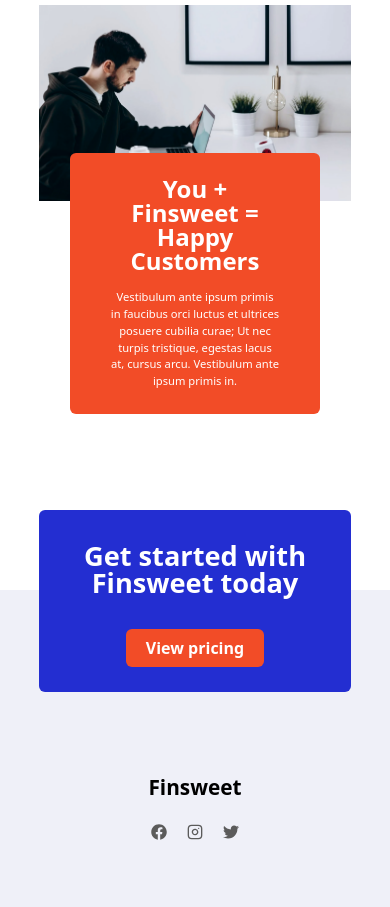
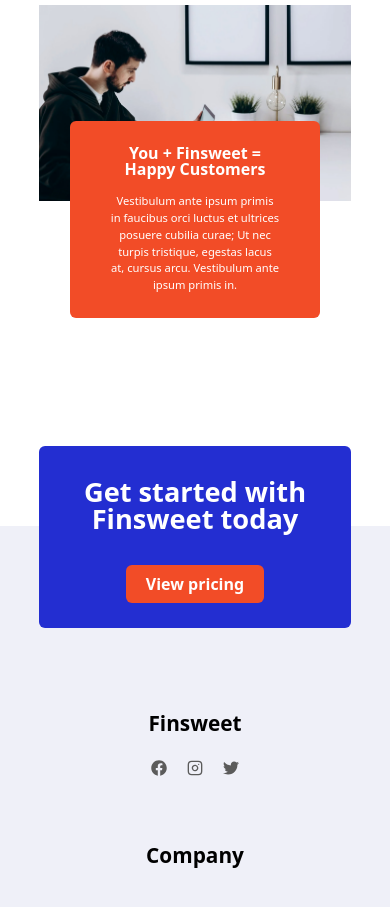
Before and after one commit to solawaleayomide/Finsweet, a React (Create React App) app: page /product in a window 390 px wide. Shown: the part 4040-4947 px from the top of the page. Built offline with nearby package versions, Linux system fonts and the light colour scheme.

Commit message:
finsweet

```diff
--- a/src/sections/Image2.js
+++ b/src/sections/Image2.js
@@ -9,9 +9,9 @@
           <img src={img1} alt="img1" />
         </div>
 
-        <div className="px-[10%] -translate-y-[3rem] md:-translate-y-[6rem] ">
+        <div className="px-[10%] -translate-y-[5rem] md:-translate-y-[6rem] ">
           <div className=" bg-[#F24C27] py-6 px-10 mx-auto rounded-md">
-            <h2 className="leading-none mb-[1rem] text-[#fff] text-[1.5rem] md:text-[2rem] md:mb-[1.8rem] text-center font-bold md:my-auto">
+            <h2 className="leading-none mb-[1rem] text-[#fff] text-[1rem] md:text-[2rem] md:mb-[1.8rem] text-center font-bold md:my-auto">
               You + Finsweet = Happy Customers
             </h2>
             <p className="text-[0.7rem] md:text-[1rem] text-center my-auto text-[#fff]">
```
